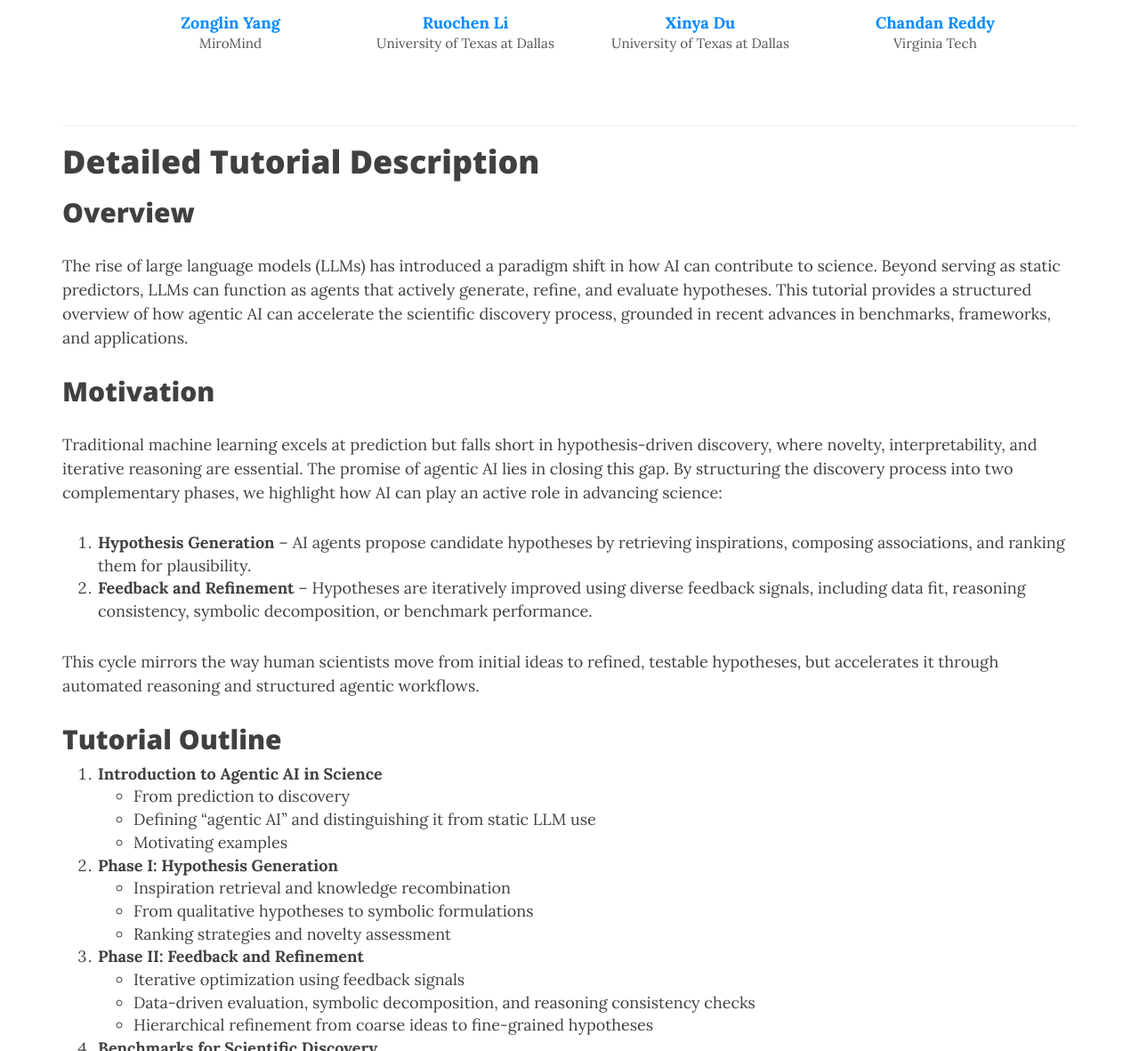
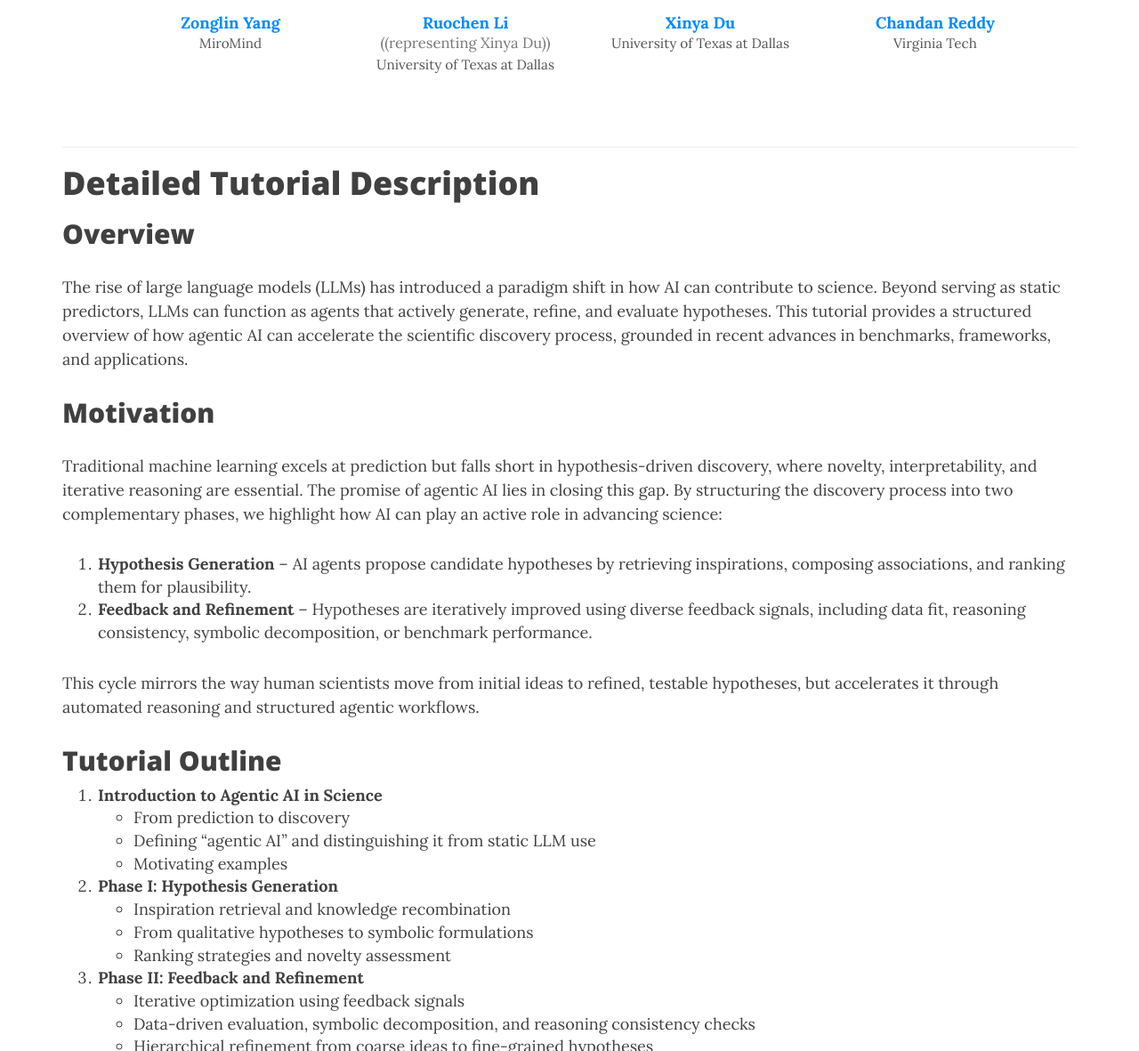
Before and after one commit to ZonglinY/llm4sd-aaai-2026, a Jekyll site: the page built from index.md, in a window 1280 px wide and 1400 px high, scrolled down 388 px, cut to the strip 219-1400 px from the top of the window. Shown: the whole strip at 89% size. Built offline with Jekyll 4.4.1, drawn with Linux system fonts in a browser that asks for light colours; nearby versions of some CDN libraries.

Commit message:
Update index.md

```diff
--- a/index.md
+++ b/index.md
@@ -56,6 +56,15 @@ use-site-title: false
     line-height: 1.3;
   }
 
+  /* Note under speaker name (e.g., representing Xinya Du) */
+  .speaker-note {
+    display: block;
+    margin: 0 0 4px;
+    line-height: 1.2;
+    font-size: 0.92em;
+    color: #777;
+  }
+
   /* Affiliation — reserve up to 3 lines so cards align */
   .speaker-affil {
     display: block;
@@ -86,7 +95,7 @@ use-site-title: false
 
 
 <!-- Speakers -->
-<div class="container text-center" style="margin-top:25px;margin-bottom:40px;">
+<!--<div class="container text-center" style="margin-top:25px;margin-bottom:40px;">
   <div class="row speakers">
     {% for p in site.data.organizers %}
       {% assign person = p[1] %}
@@ -103,7 +112,39 @@ use-site-title: false
     {% endfor %}
   </div>
 </div>
+<hr>-->
+
+<!-- Speakers -->
+<div class="container text-center" style="margin-top:25px;margin-bottom:40px;">
+  <div class="row speakers">
+    {% for p in site.data.organizers %}
+      {% assign person = p[1] %}
+      <div class="col-xs-12 col-sm-6 col-md-4">
+        <div class="speaker-card">
+          <img class="speaker-photo"
+               src="{{ site.baseurl }}/img/{{ person.img }}"
+               alt="{{ person.name }}"
+               loading="lazy">
+
+          <a class="speaker-name"
+             href="{{ person.url }}"
+             target="_blank"
+             rel="noopener">
+            {{ person.name }}
+          </a>
+
+          {% if person.note %}
+            <small class="speaker-note">({{ person.note }})</small>
+          {% endif %}
+
+          <small class="speaker-affil">{{ person.affiliation }}</small>
+        </div>
+      </div>
+    {% endfor %}
+  </div>
+</div>
 <hr>
+
 
 
 
```
